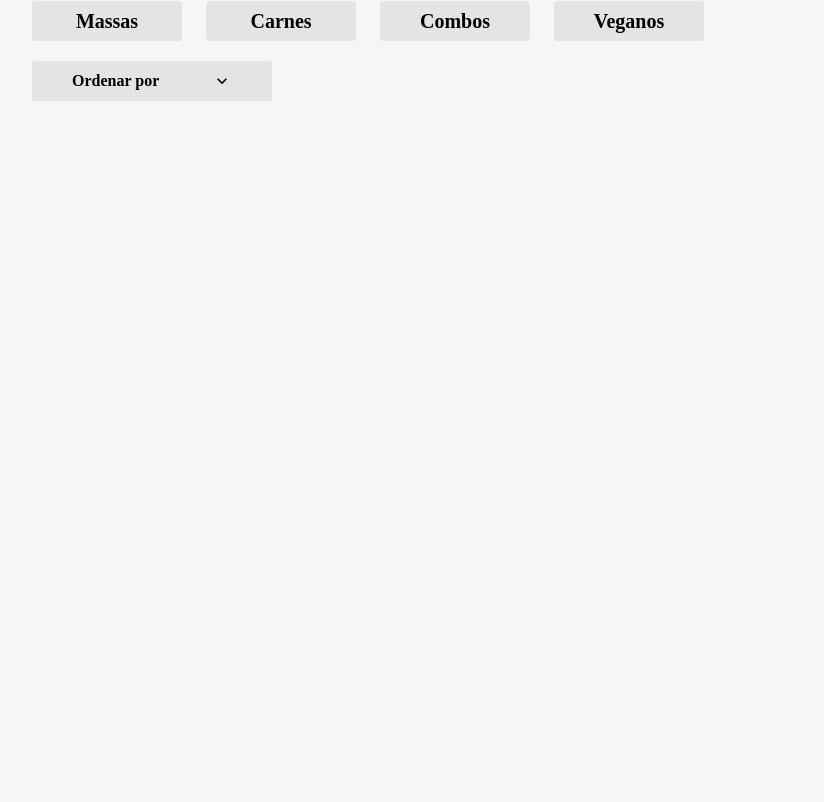
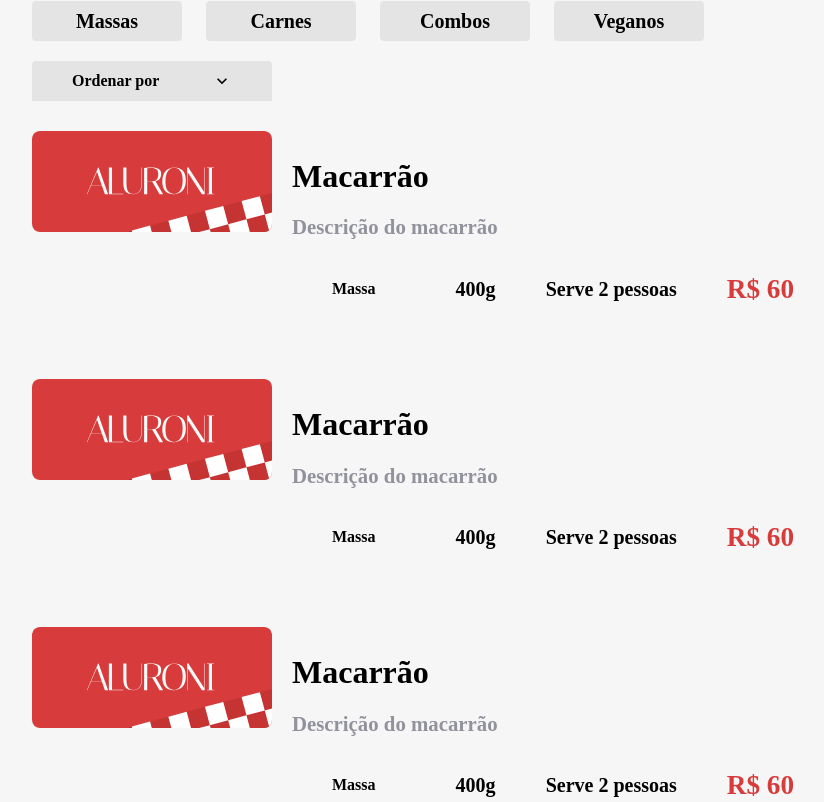
Before and after one commit to fabiofrasson/aluroni, a React (Create React App) app: page / in a window 1280 px wide. Shown: the part 638-1440 px from the top of the page, without its empty margins (168-992 px from the left). Before the commit the page ends 819 px from the top, so only its background shows below. Built offline with nearby package versions, Linux system fonts and the light colour scheme; a web font is replaced by a local one.

Commit message:
Criando os itens

```diff
--- /dev/null
+++ b/src/pages/Menu/Items/Item/Item.module.scss
@@ -0,0 +1,102 @@
+@import "styles/variables";
+@import "styles/breakpoints";
+
+$pasta: #d73b3b;
+$meat: #30201e;
+$combos: #e6c864;
+$vegan: #80aa40;
+
+.item {
+    display: flex;
+    flex-wrap: wrap;
+    width: 90%;
+    &__image {
+        min-width: 240px;
+        @media (max-width: $desktop_xsm) {
+            width: 100%;
+        }
+        img {
+            border-radius: 8px;
+            width: 100%;
+        }
+    }
+    &__description {
+        display: flex;
+        flex: 1;
+        flex-direction: column;
+        flex-wrap: wrap;
+        justify-content: space-around;
+        padding: 0 20px;
+        @media (max-width: $desktop_xsm) {
+            flex-direction: row;
+            margin-top: 20px;
+            padding: 0;
+        }
+    }
+    &__title {
+        h2 {
+            font-size: 2rem;
+            font-weight: bold;
+            margin-bottom: 20px;
+        }
+        p {
+            color: $dark-grey;
+            font-size: 1.3rem;
+            font-weight: 600;
+            max-width: 600px;
+            margin-bottom: 20px;
+        }
+    }
+    &__tags {
+        display: flex;
+        flex-wrap: wrap;
+        justify-content: space-between;
+        margin-bottom: 20px;
+        max-width: 700px;
+        @media (max-width: $desktop_xsm) {
+            justify-content: flex-end;
+        }
+        @media (max-width: $mobile) {
+            justify-content: flex-start;
+        }
+        > div {
+            margin: 10px;
+        }
+    }
+    &__type {
+        align-items: center;
+        border-radius: 2px;
+        display: flex;
+        font-weight: bold;
+        height: 40px;
+        justify-content: center;
+        padding: 10px 30px;
+        &__pasta {
+            background-color: $pasta;
+            color: white;
+        }
+        &__meat {
+            background-color: $meat;
+            color: white;
+        }
+        &__combos {
+            background-color: $combos;
+        }
+        &__vegan {
+            background-color: $vegan;
+        }
+    }
+    &__size,
+    &__serving,
+    &__price {
+        align-items: center;
+        display: flex;
+        font-size: 1.25rem;
+        font-weight: bold;
+        justify-content: center;
+    }
+    &__price {
+        color: $red;
+        font-size: 1.7rem;
+    }
+}
--- /dev/null
+++ b/src/pages/Menu/Items/Item/index.tsx
@@ -0,0 +1,24 @@
+import logo from "assets/logo.svg";
+import styles from "./Item.module.scss";
+
+export default function Item() {
+    return (
+        <div className={styles.item}>
+            <div className={styles.item__image}>
+                <img src={logo} alt="imagem" />
+            </div>
+            <div className={styles.item__description}>
+                <div className={styles.item__title}>
+                    <h2>Macarrão</h2>
+                    <p>Descrição do macarrão</p>
+                </div>
+                <div className={styles.item__tags}>
+                    <div className={styles.item__type}>Massa</div>
+                    <div className={styles.item__size}>400g</div>
+                    <div className={styles.item__serving}>Serve 2 pessoas</div>
+                    <div className={styles.item__price}>R$ 60</div>
+                </div>
+            </div>
+        </div>
+    );
+}
--- /dev/null
+++ b/src/pages/Menu/Items/Items.module.scss
@@ -0,0 +1,7 @@
+.items {
+    display: flex;
+    flex-direction: column;
+    flex-wrap: wrap;
+    gap: 40px;
+    width: 100%;
+}
--- /dev/null
+++ b/src/pages/Menu/Items/index.tsx
@@ -0,0 +1,13 @@
+import menu from "./items.json";
+import Item from "./Item";
+import styles from "./Items.module.scss";
+
+export default function Items() {
+    return (
+        <div className={styles.items}>
+            {menu.map((item) => (
+                <Item key={item.id} />
+            ))}
+        </div>
+    );
+}
--- /dev/null
+++ b/src/pages/Menu/Items/items.json
@@ -0,0 +1,119 @@
+[
+    {
+        "title": "Macarrão mediterrâneo",
+        "description": "Macarrão spaghetti com frutos-do-mar e especíarias, especialidade da cozinha. Atenção: Contém camarão e outros frutos-do-mar!",
+        "photo": "/assets/pratos/macarrao_mediterraneo.png",
+        "size": 400,
+        "serving": 2,
+        "price": 73,
+        "id": 1,
+        "category": {
+            "id": 1,
+            "label": "Massas"
+        }
+    },
+    {
+        "title": "Macarrão da casa",
+        "description": "Macarrão com frutos-do-mar e especíarias, especialidade da cozinha. Atenção: Contém camarão e outros frutos-do-mar!",
+        "photo": "/assets/pratos/macarrao_da_casa.png",
+        "size": 400,
+        "serving": 2,
+        "price": 54,
+        "id": 2,
+        "category": {
+            "id": 1,
+            "label": "Massas"
+        }
+    },
+    {
+        "title": "Macarrão com chilli",
+        "description": "Macarrão fetuccine com molho de chilli e especiárias.",
+        "photo": "/assets/pratos/macarrao_com_chilli.png",
+        "size": 350,
+        "serving": 1,
+        "price": 58,
+        "id": 3,
+        "category": {
+            "id": 1,
+            "label": "Massas"
+        }
+    },
+    {
+        "title": "Salada da casa com salmão grelhado",
+        "description": "Salada da casa (alface, rúcula, cenoura) com salmão.",
+        "photo": "/assets/pratos/salada_da_casa.png",
+        "size": 450,
+        "serving": 1,
+        "price": 42,
+        "id": 4,
+        "category": {
+            "id": 2,
+            "label": "Carnes"
+        }
+    },
+    {
+        "title": "Bife com batatas",
+        "description": "Bife de boi (150g) na chapa, com batatas fritas. Acompanha arroz e molhos.",
+        "photo": "/assets/pratos/bife_com_batatas.png",
+        "size": 550,
+        "serving": 2,
+        "price": 86,
+        "id": 5,
+        "category": {
+            "id": 2,
+            "label": "Carnes"
+        }
+    },
+    {
+        "title": "Picanha picada com legumes e massa",
+        "description": "400g de picanha picada, com legumes grelhados e massa escolhida pelo cliente.",
+        "photo": "/assets/pratos/picanha_picada.png",
+        "size": 850,
+        "serving": 3,
+        "price": 123,
+        "id": 6,
+        "category": {
+            "id": 3,
+            "label": "Combos"
+        }
+    },
+    {
+        "title": "Lasagna vegana (carne de soja)",
+        "description": "Lasagna 100% vegana feita com carne de soja e massa especial.",
+        "photo": "/assets/pratos/lasagna_vegana.png",
+        "size": 350,
+        "serving": 1,
+        "price": 45,
+        "id": 7,
+        "category": {
+            "id": 4,
+            "label": "Veganos"
+        }
+    },
+    {
+        "title": "Salada especial",
+        "description": "Salada com abacate, manga, alface, grão de bico e muito mais.",
+        "photo": "/assets/pratos/salada_especial.png",
+        "size": 350,
+        "serving": 1,
+        "price": 37,
+        "id": 8,
+        "category": {
+            "id": 4,
+            "label": "Veganos"
+        }
+    },
+    {
+        "title": "Almôndegas",
+        "description": "Porção de almôndegas com sour cream, cebola e tempêros. Acompanha arroz ou massa.",
+        "photo": "/assets/pratos/almondegas.png",
+        "size": 740,
+        "serving": 3,
+        "price": 120,
+        "id": 9,
+        "category": {
+            "id": 3,
+            "label": "Combos"
+        }
+    }
+]
--- a/src/pages/Menu/index.tsx
+++ b/src/pages/Menu/index.tsx
@@ -4,6 +4,7 @@
 import { useState } from "react";
 import Filters from "./Filters/index";
 import Sorter from "./Sorter";
+import Items from "./Items";
 
 export default function Menu() {
     const [search, setSearch] = useState("");
@@ -26,6 +27,7 @@
                     <Filters filter={filter} setFilter={setFilter} />
                     <Sorter sorter={sorter} setSorter={setSorter} />
                 </div>
+                <Items />
             </section>
         </main>
     );
```
